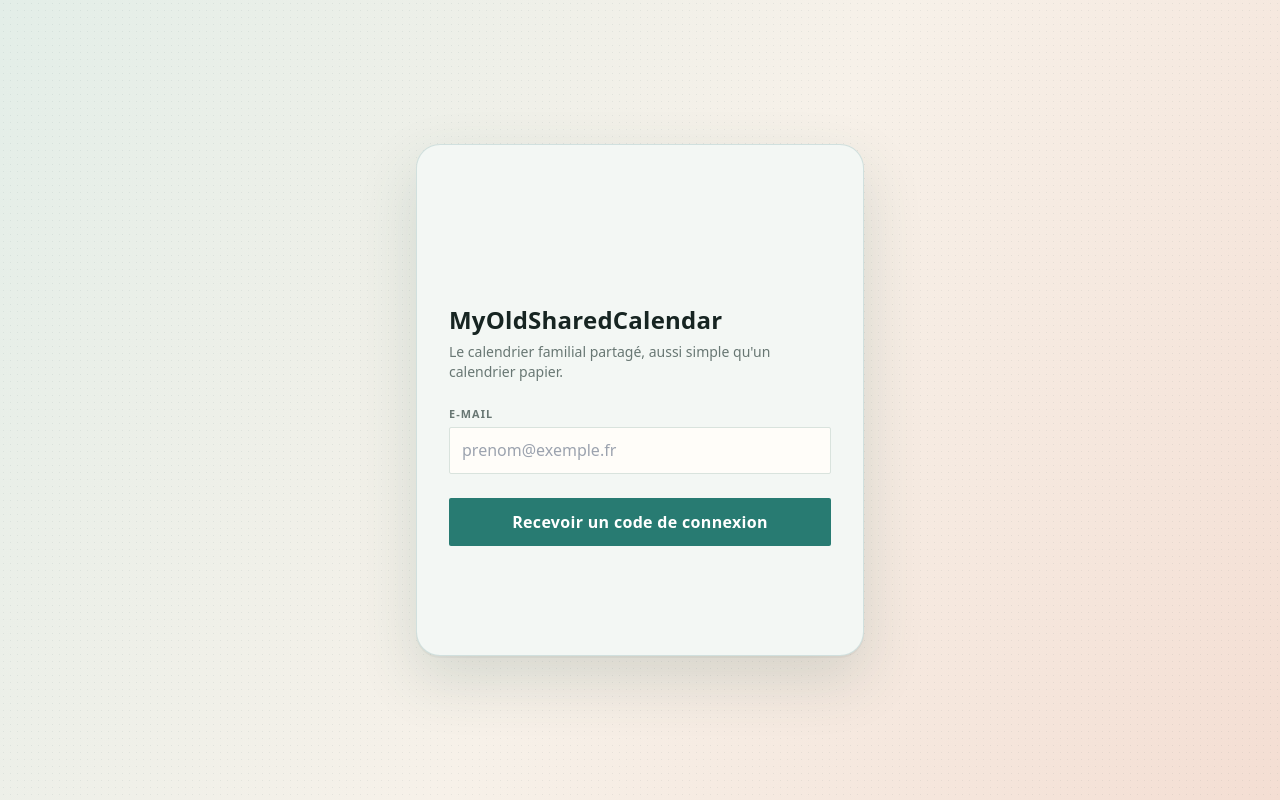
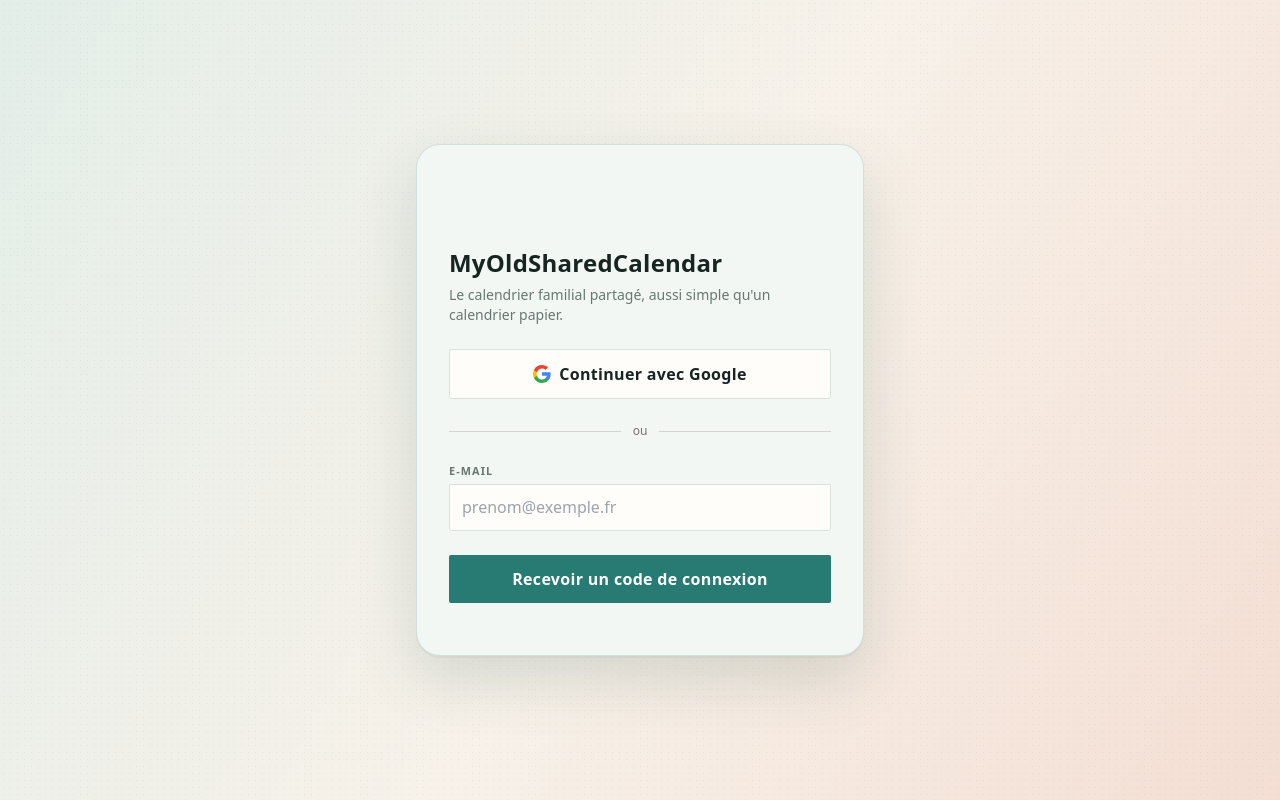
Before and after one commit to jessux/MyOldSharedCalendar, a Next.js app: page / in a window 1280 px wide. Built offline with nearby package versions, Linux system fonts and the light colour scheme; no server answers.

Commit message:
feat: add Google sign-in functionality and update navigation settings

```diff
--- a/capacitor.config.ts
+++ b/capacitor.config.ts
@@ -6,7 +6,7 @@
   webDir: "out",
   server: {
     androidScheme: "https",
-    allowNavigation: ["*.supabase.co"]
+    allowNavigation: ["*.supabase.co", "accounts.google.com", "*.google.com"]
   },
   android: {
     allowMixedContent: false
--- a/src/app/globals.css
+++ b/src/app/globals.css
@@ -709,6 +709,17 @@
   filter: brightness(0.9);
 }
 
+.calendar-auth-button-google {
+  background: var(--calendar-paper);
+  color: var(--calendar-ink);
+  border: 1px solid var(--calendar-line);
+}
+
+.calendar-auth-button-google:hover {
+  filter: none;
+  background: color-mix(in srgb, var(--calendar-paper) 92%, var(--calendar-ink));
+}
+
 @media (max-width: 640px) {
   .calendar-board {
     min-height: 100vh;
--- a/src/components/auth/LoginScreen.tsx
+++ b/src/components/auth/LoginScreen.tsx
@@ -9,13 +9,25 @@
 }
 
 export function LoginScreen() {
-  const { isAnonymous, linkEmailToAccount, sendOtpCode, verifyOtpCode } = useAuth();
+  const { isAnonymous, linkEmailToAccount, sendOtpCode, verifyOtpCode, signInWithGoogle } = useAuth();
   const [email, setEmail] = useState("");
   const [code, setCode] = useState("");
   const [step, setStep] = useState<"email" | "code" | "sent">("email");
   const [emailLoginFallback, setEmailLoginFallback] = useState(false);
   const [submitting, setSubmitting] = useState(false);
+  const [googleLoading, setGoogleLoading] = useState(false);
   const [error, setError] = useState<string | null>(null);
+
+  const handleGoogleSignIn = async () => {
+    setGoogleLoading(true);
+    setError(null);
+    try {
+      await signInWithGoogle();
+    } catch (err) {
+      setError(err instanceof Error ? err.message : "Erreur lors de la connexion Google.");
+      setGoogleLoading(false);
+    }
+  };
 
   const handleSendCode = async () => {
     if (!email.trim()) {
@@ -103,6 +115,27 @@
 
       {step === "email" ? (
         <>
+          <button
+            type="button"
+            disabled={googleLoading}
+            onClick={handleGoogleSignIn}
+            className="calendar-auth-button calendar-auth-button-google disabled:opacity-40 flex items-center justify-center gap-2"
+          >
+            <svg width="18" height="18" viewBox="0 0 18 18" aria-hidden="true">
+              <path fill="#4285F4" d="M17.64 9.2c0-.64-.06-1.25-.16-1.84H9v3.48h4.84a4.14 4.14 0 0 1-1.8 2.72v2.26h2.9c1.7-1.57 2.7-3.88 2.7-6.62Z" />
+              <path fill="#34A853" d="M9 18c2.43 0 4.47-.8 5.96-2.18l-2.9-2.26c-.8.54-1.84.86-3.06.86-2.35 0-4.34-1.59-5.05-3.72H.94v2.33A9 9 0 0 0 9 18Z" />
+              <path fill="#FBBC05" d="M3.95 10.7A5.4 5.4 0 0 1 3.66 9c0-.59.1-1.17.29-1.7V4.97H.94A9 9 0 0 0 0 9c0 1.45.35 2.83.94 4.03l3.01-2.33Z" />
+              <path fill="#EA4335" d="M9 3.58c1.32 0 2.51.45 3.44 1.35l2.58-2.58C13.46.89 11.43 0 9 0A9 9 0 0 0 .94 4.97l3.01 2.33C4.66 5.17 6.65 3.58 9 3.58Z" />
+            </svg>
+            {googleLoading ? "Connexion..." : "Continuer avec Google"}
+          </button>
+
+          <div className="flex items-center gap-3 text-xs text-stone-500">
+            <span className="h-px flex-1 bg-stone-300" />
+            ou
+            <span className="h-px flex-1 bg-stone-300" />
+          </div>
+
           <label className="flex flex-col gap-1">
             <span className="calendar-auth-label">E-mail</span>
             <input
--- a/src/hooks/useAuth.ts
+++ b/src/hooks/useAuth.ts
@@ -103,6 +103,16 @@
     [supabase]
   );
 
+  const signInWithGoogle = useCallback(async () => {
+    const { error } = await supabase.auth.signInWithOAuth({
+      provider: "google",
+      options: {
+        redirectTo: getAuthRedirectUrl()
+      }
+    });
+    if (error) throw error;
+  }, [supabase]);
+
   const signOut = useCallback(async () => {
     await supabase.auth.signOut();
   }, [supabase]);
@@ -116,6 +126,7 @@
     sendOtpCode,
     verifyOtpCode,
     linkEmailToAccount,
+    signInWithGoogle,
     signOut
   };
 }
```
